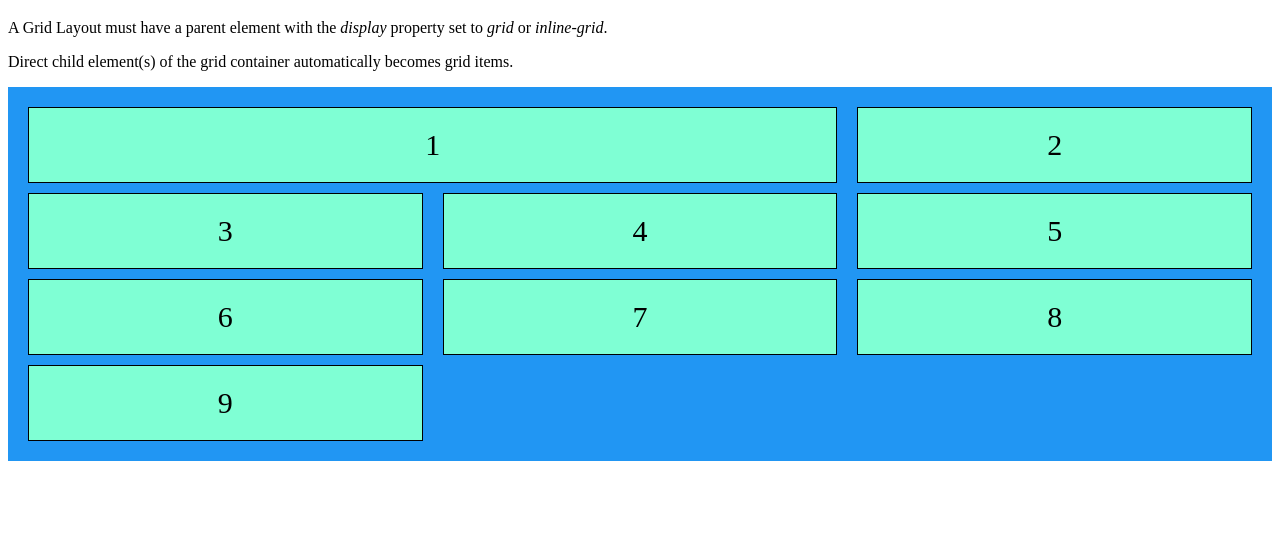
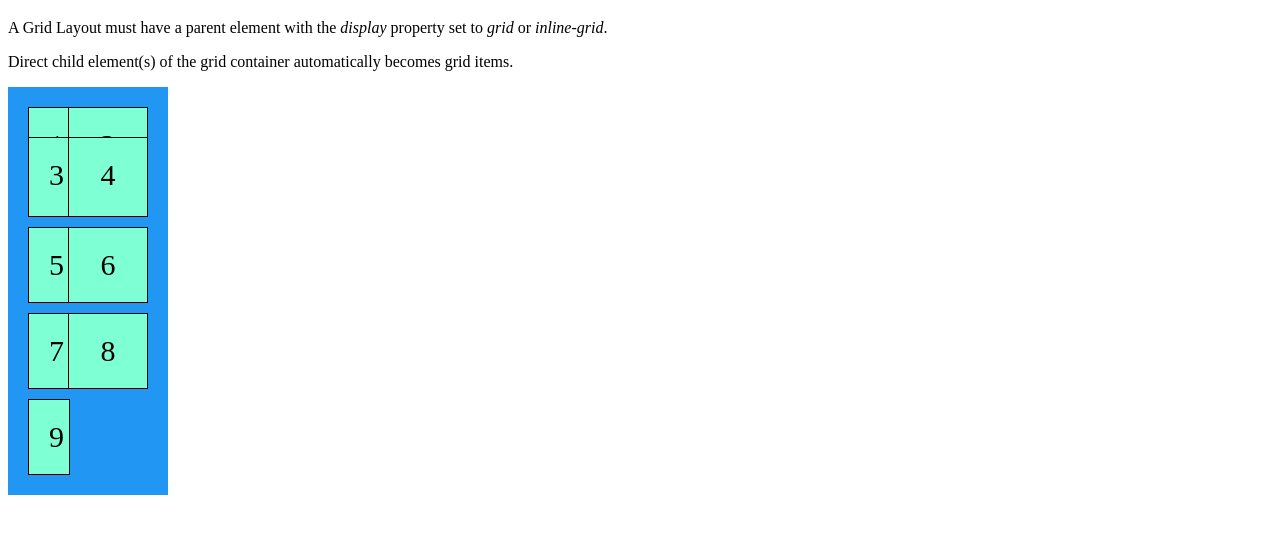
Before and after one commit to oliullahjewel96/CSS, a plain HTML site: page cssPractice/Grid.html in a window 1280 px wide. Shown: the part 61-594 px from the top of the page. Drawn offline with Linux system fonts and the light colour scheme.

Commit message:
Some chanes made in grid

```diff
--- a/cssPractice/Grid.html
+++ b/cssPractice/Grid.html
@@ -4,15 +4,26 @@
     <style>
         .grid-container{
             display: grid;
-            /* display: inline-grid; */
+            display: inline-grid;
             grid-template-columns: auto auto auto;
-            /* grid-template-columns: 20px 80px;
-            grid-template-rows: 20px 80px; */
+             grid-template-columns: 20px 80px;
+            grid-template-rows: 20px 80px;
             background-color: #2196F3;
             padding: 20px;
-            /* grid-column-gap:10px;
-            grid-row-gap:10px; */
+            grid-column-gap:10px;
+            grid-row-gap:10px;
             grid-gap: 10px 20px;
+            justify-content: space-evenly;
+             justify-content: space-around;
+             justify-content: space-between;
+            justify-content: center;
+             justify-content: start;
+            justify-content: end;
+            align-content: center;
+            align-content: space-around;
+            align-content: space-between;
+            align-content: flex-start;
+            align-content: flex-end;
         }
         .grid-item{
             padding: 20px;
@@ -21,7 +32,7 @@
             background-color: aquamarine;
             font-size: 30px;
         }
-        .grid-item1{
+        /* .grid-item1{
             padding: 20px;
             border: 1px solid black;
             text-align: center;
@@ -29,7 +40,7 @@
             font-size: 30px;
             grid-column-start: 1;
             grid-column-end: 3;
-        }
+        } */
     </style>
     <meta charset="UTF-8">
     <meta name="viewport" content="width=device-width, initial-scale=1.0">
@@ -43,7 +54,7 @@
 <p>Direct child element(s) of the grid container automatically becomes grid items.</p>
 
 <div class="grid-container">
-  <div class="grid-item1">1</div>
+  <div class="grid-item">1</div>
   <div class="grid-item">2</div>
   <div class="grid-item">3</div>
   <div class="grid-item">4</div>
```
